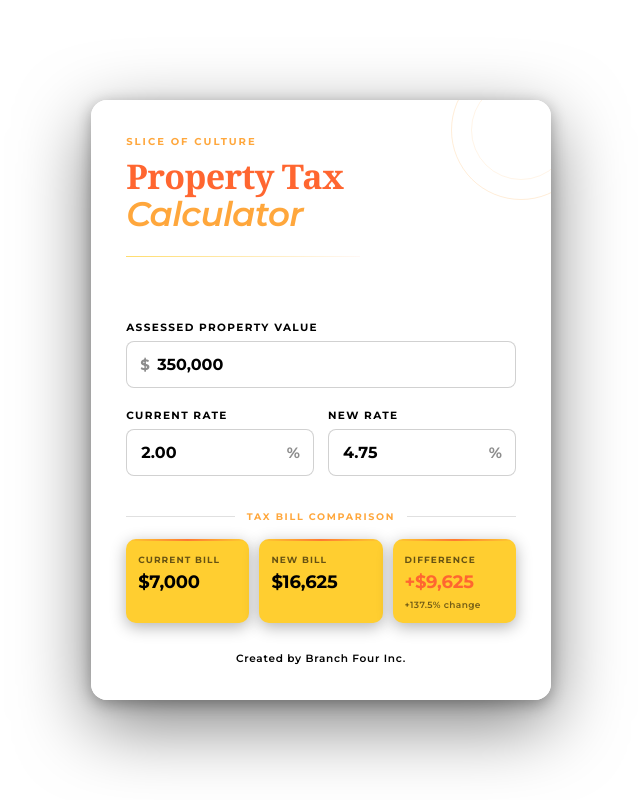
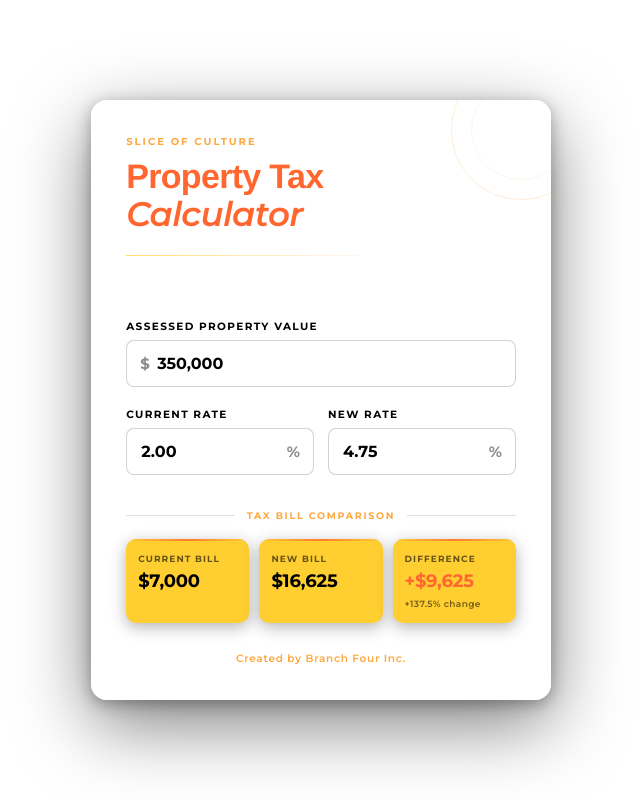
Before and after one commit to Branch-Four-Inc/sliceofculture_tax_calculator, a React (Vite) app: page / in a window 1280 px wide. Shown: the whole page, without its empty margins (319-959 px from the left). Built offline with nearby package versions, Linux system fonts and the light colour scheme.

Commit message:
update colors

```diff
--- a/src/PropertyTaxCalculator.tsx
+++ b/src/PropertyTaxCalculator.tsx
@@ -1,7 +1,7 @@
 import { useState } from "react";
 
 // Brand type system
-const FONT_HEADLINE = "'TT Ramillas', 'Georgia', serif"; // display headline face
+const FONT_HEADLINE = "'TT Ramillas', 'Helvetica Neue', serif"; // display headline face
 const FONT_HEADLINE_ITALIC = "'Montserrat', 'Helvetica Neue', sans-serif"; // italic accent word
 const FONT_LABEL = "'Montserrat', 'Helvetica Neue', sans-serif"; // bold uppercase labels/eyebrows
 const FONT_VALUE = "'Delicate Sans', 'Montserrat', 'Helvetica Neue', sans-serif"; // numeric/value face
@@ -382,7 +382,7 @@ export default function PropertyTaxCalculator() {
               }}>
                 Property Tax
                 <br />
-                <span style={{ color: COLOR_ORANGE, fontStyle: "italic", fontFamily: FONT_HEADLINE_ITALIC, fontWeight: 600 }}>Calculator</span>
+                <span style={{ color: COLOR_RED_ORANGE, fontStyle: "italic", fontFamily: FONT_HEADLINE_ITALIC, fontWeight: 600 }}>Calculator</span>
               </h1>
 
               {/* Brand rule */}
@@ -398,6 +398,7 @@ export default function PropertyTaxCalculator() {
             <div
               style={{
               background: COLOR_WHITE,
+              color: COLOR_ORANGE,
                 padding: "2rem 2.2rem 2.2rem",
               }}
             >
@@ -467,7 +468,7 @@ export default function PropertyTaxCalculator() {
                 textAlign: "center",
                 fontSize: 10.5,
                 fontWeight: 600,
-                color: COLOR_BLACK,
+                color: COLOR_ORANGE,
                 fontFamily: FONT_LABEL,
                 letterSpacing: "0.07em",
               }}>
```
